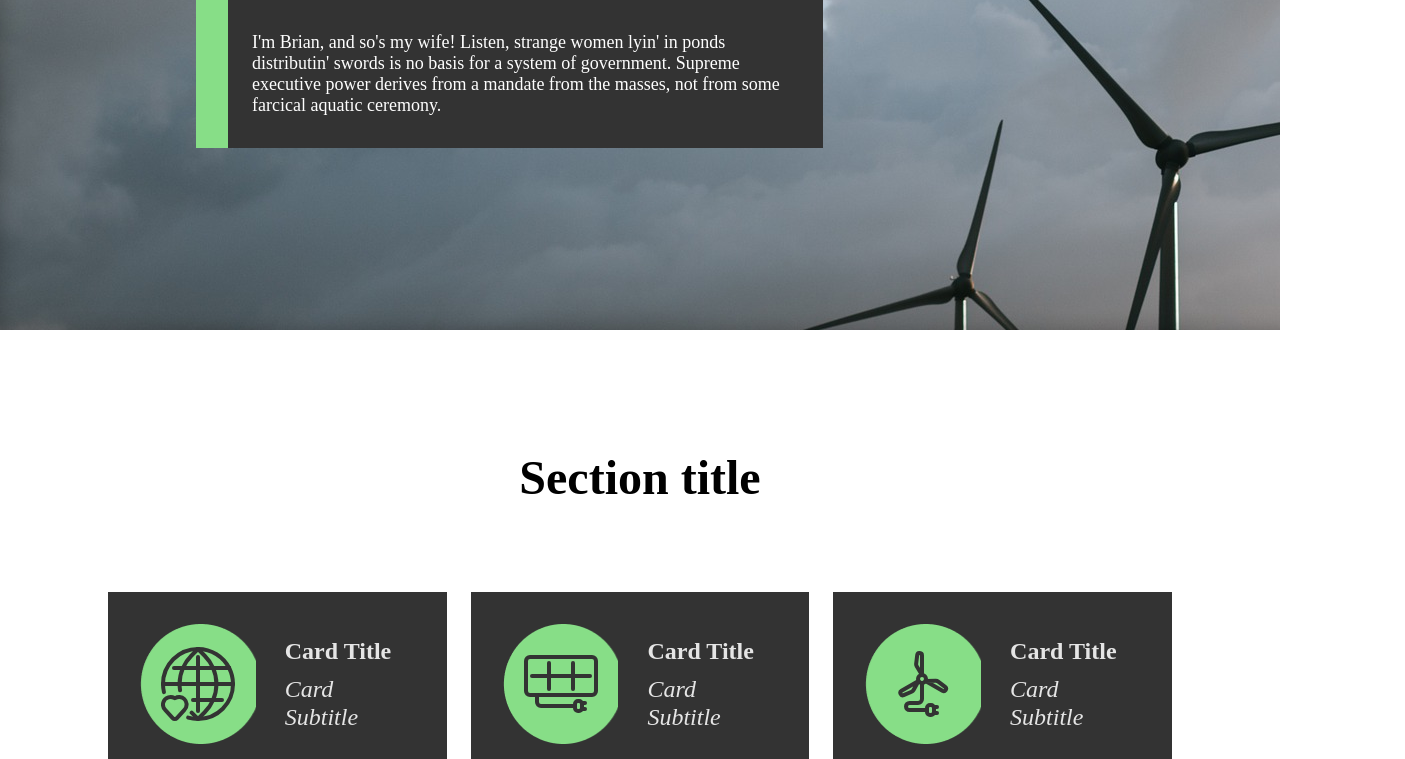
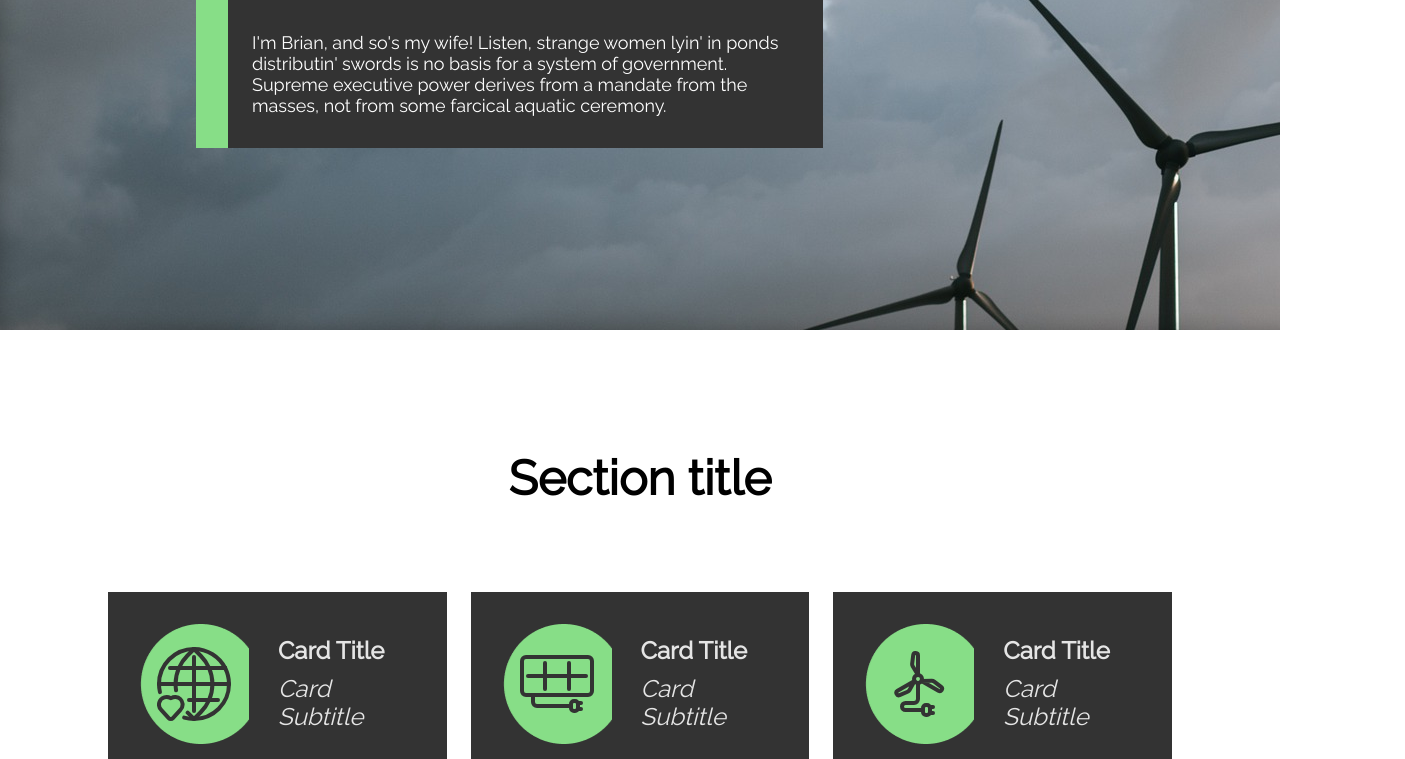
Before and after one commit to Mariox222/bamboo-praksa, a website: page index.html in a window 1280 px wide. Shown: the part 411-1170 px from the top of the page, 1405 px wide, since content can reach past the window. Drawn offline with Linux system fonts and the light colour scheme.

Commit message:
importaj fontove s google api

```diff
--- a/index.html
+++ b/index.html
@@ -6,6 +6,7 @@
     <meta name="viewport" content="width=device-width, initial-scale=1.0">
     <title>PanDoo</title>
     <link rel="stylesheet" href="sass/style.css">
+    <link rel="stylesheet" type="text/css" href="http://fonts.googleapis.com/css?family=Raleway">
 </head>
 
 <body>
```
